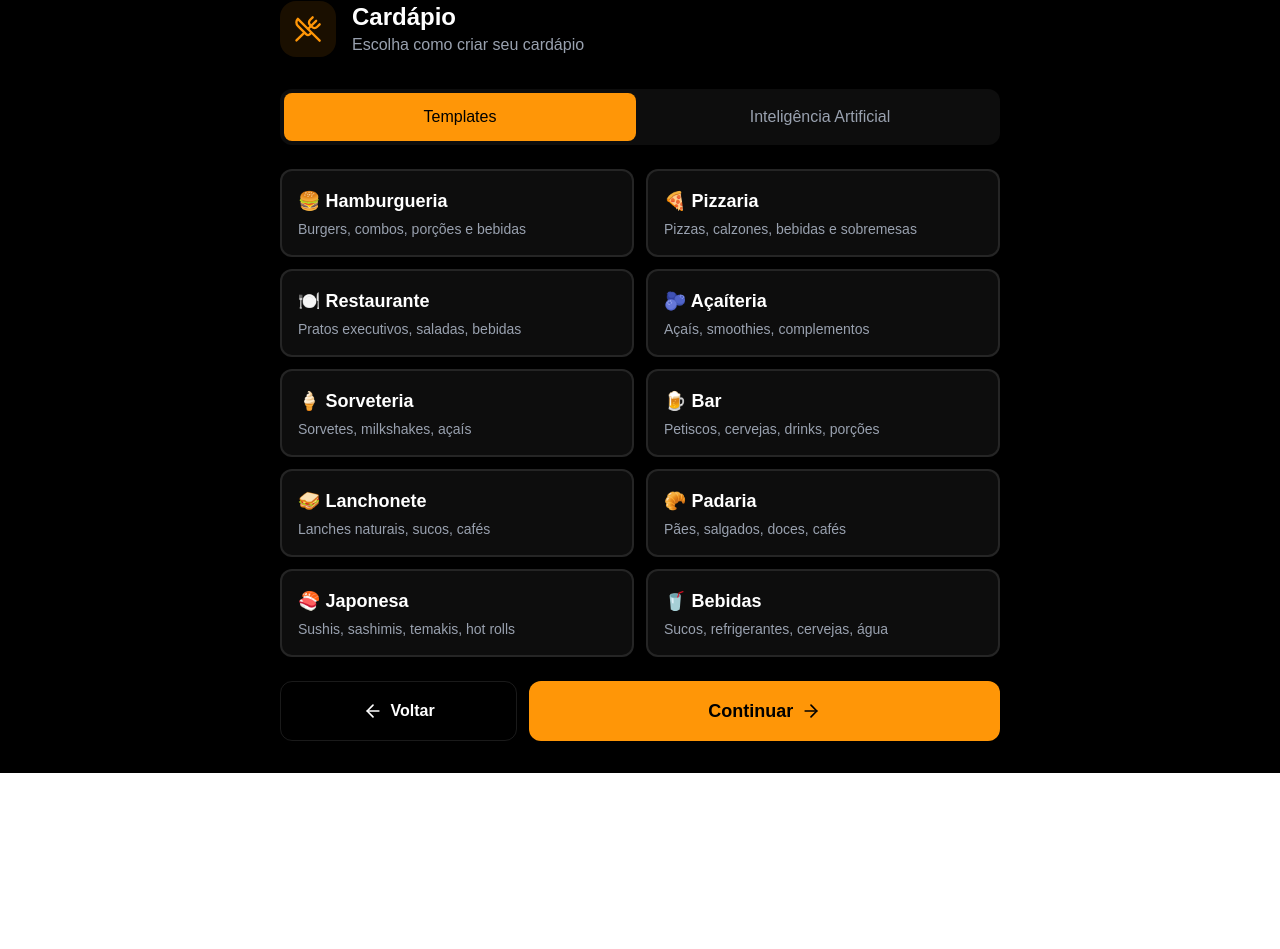
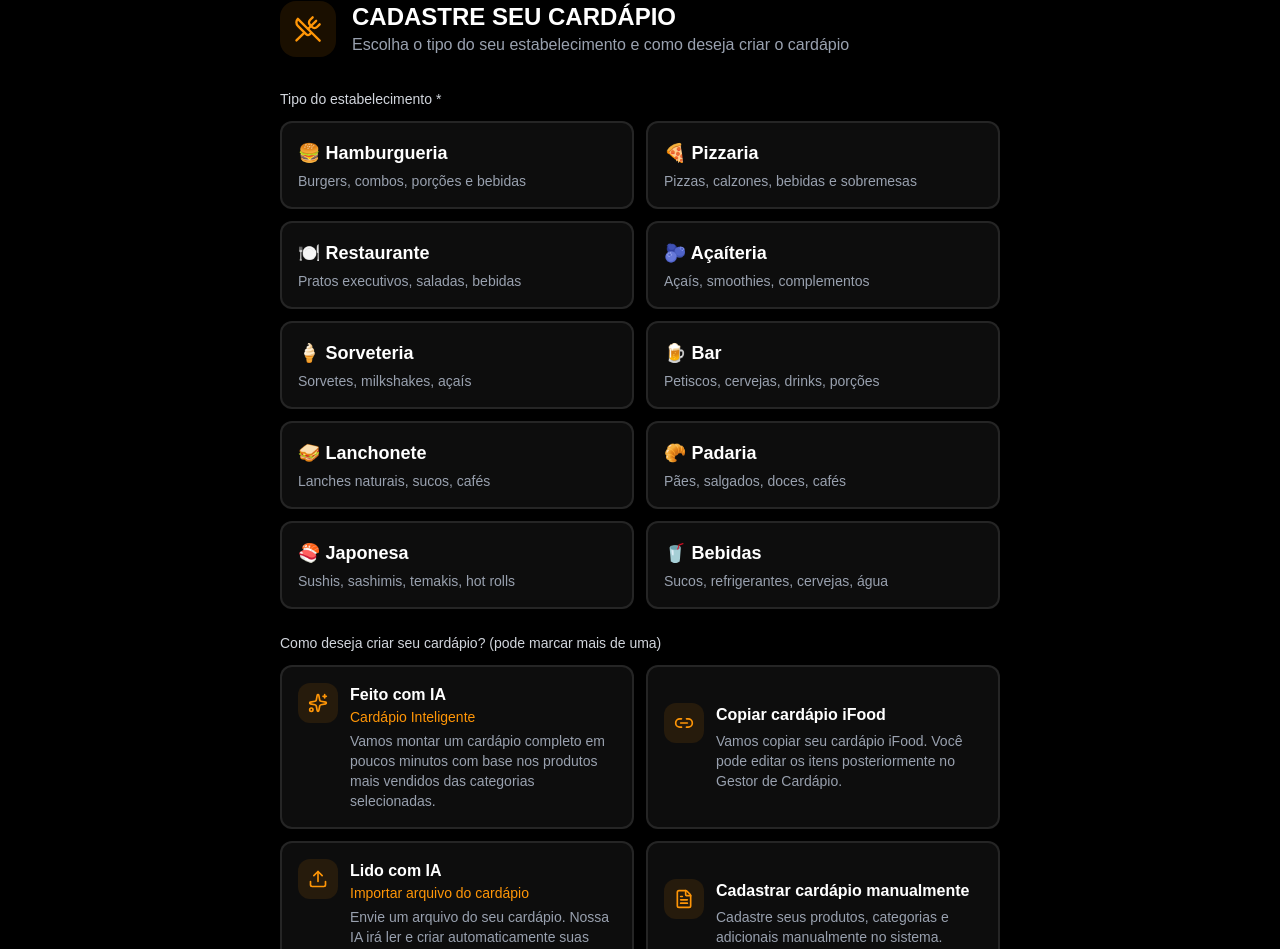
Before and after one commit to fracalossi2020-ai/PROJETO-GB-AI-, a Next.js app: page /setup/step-4-cardapio in a window 1280 px wide. Shown: the part 179-1128 px from the top of the page. Before the commit the page ends 952 px from the top, so only its background shows below. Built offline with nearby package versions, Linux system fonts and the light colour scheme.

Commit message:
Atualiza step-4-cardapio: titulo CADASTRE SEU CARDAPIO, multipla escolha, remove aba IA

```diff
--- a/src/app/setup/step-4-cardapio/page.tsx
+++ b/src/app/setup/step-4-cardapio/page.tsx
@@ -2,7 +2,7 @@
 
 import { useState } from 'react';
 import { useRouter } from 'next/navigation';
-import { UtensilsCrossed, ArrowRight, ArrowLeft, Sparkles, Camera, Link2, Upload } from 'lucide-react';
+import { UtensilsCrossed, ArrowRight, ArrowLeft, Sparkles, Link2, Upload, FileText, Check } from 'lucide-react';
 
 const templates = [
   { type: 'HAMBURGUERIA', name: '🍔 Hamburgueria', desc: 'Burgers, combos, porções e bebidas' },
@@ -17,20 +17,51 @@ const templates = [
   { type: 'BEBIDAS', name: '🥤 Bebidas', desc: 'Sucos, refrigerantes, cervejas, água' },
 ];
 
-const iaOptions = [
-  { icon: Sparkles, label: 'Gerar com IA', desc: 'Descreva seu cardápio e a IA cria tudo' },
-  { icon: Camera, label: 'Foto do cardápio', desc: 'Tire foto ou envie imagem do cardápio atual' },
-  { icon: Link2, label: 'Copiar do iFood', desc: 'Cole o link da sua loja no iFood' },
-  { icon: Upload, label: 'Importar dados', desc: 'Envie planilha ou arquivo' },
+const cardapioOptions = [
+  {
+    id: 'ia',
+    icon: Sparkles,
+    title: 'Feito com IA',
+    subtitle: 'Cardápio Inteligente',
+    desc: 'Vamos montar um cardápio completo em poucos minutos com base nos produtos mais vendidos das categorias selecionadas.',
+  },
+  {
+    id: 'ifood',
+    icon: Link2,
+    title: 'Copiar cardápio iFood',
+    subtitle: '',
+    desc: 'Vamos copiar seu cardápio iFood. Você pode editar os itens posteriormente no Gestor de Cardápio.',
+  },
+  {
+    id: 'import',
+    icon: Upload,
+    title: 'Lido com IA',
+    subtitle: 'Importar arquivo do cardápio',
+    desc: 'Envie um arquivo do seu cardápio. Nossa IA irá ler e criar automaticamente suas categorias, itens e adicionais.',
+  },
+  {
+    id: 'manual',
+    icon: FileText,
+    title: 'Cadastrar cardápio manualmente',
+    subtitle: '',
+    desc: 'Cadastre seus produtos, categorias e adicionais manualmente no sistema.',
+  },
 ];
 
 export default function Step4Cardapio() {
   const router = useRouter();
-  const [mode, setMode] = useState<'template' | 'ia'>('template');
   const [selectedTemplate, setSelectedTemplate] = useState('');
+  const [selectedOptions, setSelectedOptions] = useState<string[]>([]);
+
+  function toggleOption(id: string) {
+    setSelectedOptions(prev =>
+      prev.includes(id) ? prev.filter(o => o !== id) : [...prev, id]
+    );
+  }
 
   function handleNext() {
     localStorage.setItem('setup_cardapio_template', selectedTemplate);
+    localStorage.setItem('setup_cardapio_options', JSON.stringify(selectedOptions));
     router.push('/setup/step-5-entrega');
   }
 
@@ -41,31 +72,14 @@ export default function Step4Cardapio() {
           <UtensilsCrossed className="h-7 w-7 text-[#ff9607]" />
         </div>
         <div>
-          <h2 className="text-2xl font-bold">Cardápio</h2>
-          <p className="text-gray-400">Escolha como criar seu cardápio</p>
+          <h2 className="text-2xl font-bold">CADASTRE SEU CARDÁPIO</h2>
+          <p className="text-gray-400">Escolha o tipo do seu estabelecimento e como deseja criar o cardápio</p>
         </div>
       </div>
 
-      <div className="flex gap-2 bg-white/5 p-1 rounded-xl">
-        <button
-          onClick={() => setMode('template')}
-          className={`flex-1 py-3 rounded-lg font-medium transition-colors ${
-            mode === 'template' ? 'bg-[#ff9607] text-black' : 'text-gray-400 hover:text-white'
-          }`}
-        >
-          Templates
-        </button>
-        <button
-          onClick={() => setMode('ia')}
-          className={`flex-1 py-3 rounded-lg font-medium transition-colors ${
-            mode === 'ia' ? 'bg-[#ff9607] text-black' : 'text-gray-400 hover:text-white'
-          }`}
-        >
-          Inteligência Artificial
-        </button>
-      </div>
-
-      {mode === 'template' && (
+      {/* Templates */}
+      <div>
+        <h3 className="text-sm font-medium text-gray-300 mb-3">Tipo do estabelecimento *</h3>
         <div className="grid md:grid-cols-2 gap-3">
           {templates.map((t) => (
             <button
@@ -77,32 +91,63 @@ export default function Step4Cardapio() {
                   : 'border-white/10 bg-white/5 hover:border-white/20'
               }`}
             >
-              <p className="font-bold text-lg">{t.name}</p>
-              <p className="text-sm text-gray-400 mt-1">{t.desc}</p>
+              <div className="flex items-center justify-between">
+                <div>
+                  <p className="font-bold text-lg">{t.name}</p>
+                  <p className="text-sm text-gray-400 mt-1">{t.desc}</p>
+                </div>
+                {selectedTemplate === t.type && (
+                  <div className="w-6 h-6 bg-[#ff9607] rounded-full flex items-center justify-center flex-shrink-0 ml-2">
+                    <Check className="h-4 w-4 text-black" />
+                  </div>
+                )}
+              </div>
             </button>
           ))}
         </div>
-      )}
+      </div>
 
-      {mode === 'ia' && (
+      {/* Opções de criação do cardápio */}
+      <div>
+        <h3 className="text-sm font-medium text-gray-300 mb-3">Como deseja criar seu cardápio? (pode marcar mais de uma)</h3>
         <div className="grid md:grid-cols-2 gap-3">
-          {iaOptions.map((option) => {
+          {cardapioOptions.map((option) => {
             const Icon = option.icon;
+            const isSelected = selectedOptions.includes(option.id);
             return (
               <button
-                key={option.label}
-                className="text-left p-4 rounded-xl border-2 border-white/10 bg-white/5 hover:border-[#ff9607]/50 transition-all"
+                key={option.id}
+                onClick={() => toggleOption(option.id)}
+                className={`text-left p-4 rounded-xl border-2 transition-all relative ${
+                  isSelected
+                    ? 'border-[#ff9607] bg-[#ff9607]/5'
+                    : 'border-white/10 bg-white/5 hover:border-white/20'
+                }`}
               >
-                <div className="w-10 h-10 bg-[#ff9607]/10 rounded-xl flex items-center justify-center mb-3">
-                  <Icon className="h-5 w-5 text-[#ff9607]" />
+                <div className="flex items-start gap-3">
+                  <div className={`w-10 h-10 rounded-xl flex items-center justify-center flex-shrink-0 ${
+                    isSelected ? 'bg-[#ff9607]/20' : 'bg-[#ff9607]/10'
+                  }`}>
+                    <Icon className="h-5 w-5 text-[#ff9607]" />
+                  </div>
+                  <div className="flex-1">
+                    <p className="font-bold">{option.title}</p>
+                    {option.subtitle && (
+                      <p className="text-sm text-[#ff9607] font-medium">{option.subtitle}</p>
+                    )}
+                    <p className="text-sm text-gray-400 mt-1">{option.desc}</p>
+                  </div>
+                  {isSelected && (
+                    <div className="w-6 h-6 bg-[#ff9607] rounded-full flex items-center justify-center flex-shrink-0">
+                      <Check className="h-4 w-4 text-black" />
+                    </div>
+                  )}
                 </div>
-                <p className="font-bold">{option.label}</p>
-                <p className="text-sm text-gray-400 mt-1">{option.desc}</p>
               </button>
             );
           })}
         </div>
-      )}
+      </div>
 
       <div className="flex gap-3">
         <button
@@ -113,7 +158,8 @@ export default function Step4Cardapio() {
         </button>
         <button
           onClick={handleNext}
-          className="flex-[2] bg-[#ff9607] text-black py-4 rounded-xl font-bold text-lg hover:bg-[#ffaa33] transition-colors flex items-center justify-center gap-2"
+          disabled={!selectedTemplate}
+          className="flex-[2] bg-[#ff9607] text-black py-4 rounded-xl font-bold text-lg hover:bg-[#ffaa33] transition-colors flex items-center justify-center gap-2 disabled:opacity-50 disabled:cursor-not-allowed"
         >
           Continuar <ArrowRight className="h-5 w-5" />
         </button>
```
